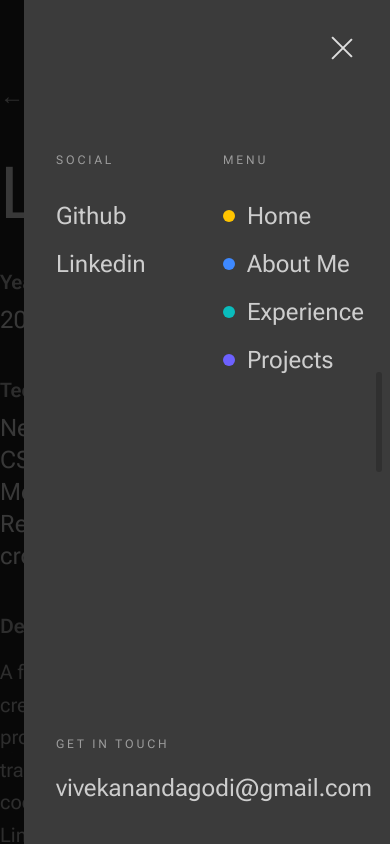
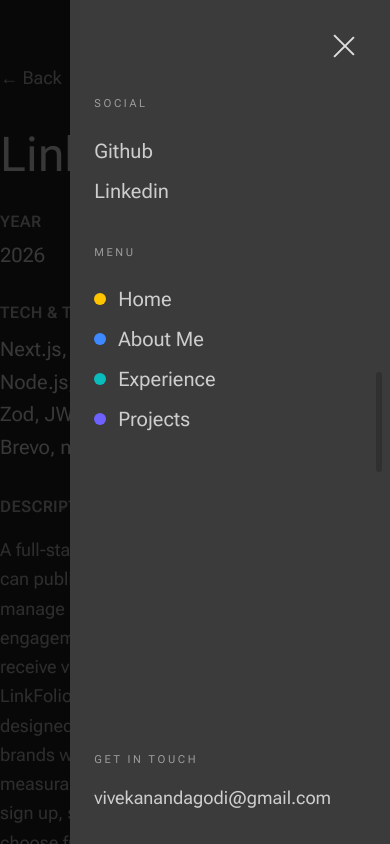
Before and after one commit to mr-nobody-7/portfolio-website, a Next.js app: page /projects/linkfolio in a window 390 px wide. Both pictures are taken after a click on the button "Open menu". Shown: the top 844 px of the page. Built offline with nearby package versions, Linux system fonts and the light colour scheme.

Commit message:
style: refine mobile drawer spacing and project detail typography

```diff
--- a/app/projects/[slug]/page.tsx
+++ b/app/projects/[slug]/page.tsx
@@ -34,50 +34,58 @@ const ProjectPage = async ({
   }
 
   return (
-    <section className="py-20 lg:py-28">
+    <section className="py-16 md:py-20 lg:py-24">
       <div className="container">
         <Link
           href="/"
-          className="inline-flex items-center gap-2 mb-12 text-2xl text-muted-foreground hover:text-primary"
+          className="inline-flex items-center gap-2 mb-10 md:mb-12 text-lg md:text-2xl text-muted-foreground hover:text-primary"
         >
           ← Back
         </Link>
 
-        <h1 className="text-7xl md:text-8xl lg:text-9xl font-anton mb-10 leading-[0.95]">
+        <h1 className="text-5xl md:text-7xl lg:text-8xl font-anton mb-8 md:mb-10 leading-[0.95] max-w-[900px]">
           {project.title}
         </h1>
 
-        <div className="max-w-4xl space-y-10 text-2xl md:text-4xl">
+        <div className="max-w-[860px] space-y-8 md:space-y-10 text-xl md:text-[30px] leading-snug">
           <div>
-            <p className="text-muted-foreground text-xl md:text-2xl mb-2 font-semibold">Year</p>
+            <p className="text-muted-foreground text-base md:text-xl mb-2 font-semibold uppercase tracking-wide">
+              Year
+            </p>
             <p>{project.year}</p>
           </div>
 
           <div>
-            <p className="text-muted-foreground text-xl md:text-2xl mb-2 font-semibold">Tech & Technique</p>
-            <p>{project.techStack.join(", ")}</p>
+            <p className="text-muted-foreground text-base md:text-xl mb-2 font-semibold uppercase tracking-wide">
+              Tech & Technique
+            </p>
+            <p className="leading-relaxed">{project.techStack.join(", ")}</p>
           </div>
 
           <div>
-            <p className="text-muted-foreground text-xl md:text-2xl mb-4 font-semibold">Description</p>
-            <div className="prose prose-invert max-w-none text-muted-foreground text-xl md:text-3xl leading-relaxed">
+            <p className="text-muted-foreground text-base md:text-xl mb-4 font-semibold uppercase tracking-wide">
+              Description
+            </p>
+            <div className="prose prose-invert max-w-[820px] text-muted-foreground text-lg md:text-2xl leading-relaxed prose-p:my-4 prose-li:my-1.5">
               {parse(project.description)}
             </div>
           </div>
 
           <div>
-            <p className="text-muted-foreground text-xl md:text-2xl mb-2 font-semibold">My Role</p>
+            <p className="text-muted-foreground text-base md:text-xl mb-2 font-semibold uppercase tracking-wide">
+              My Role
+            </p>
             <p>{project.role}</p>
           </div>
         </div>
 
-        <div className="flex gap-4 mt-12 flex-wrap">
+        <div className="flex gap-4 mt-10 md:mt-12 flex-wrap">
           {project.liveUrl && (
             <a
               href={project.liveUrl}
               target="_blank"
               rel="noopener noreferrer"
-              className="px-8 py-4 bg-primary text-primary-foreground text-2xl font-anton"
+              className="px-6 md:px-8 py-3.5 md:py-4 bg-primary text-primary-foreground text-xl md:text-2xl font-anton"
             >
               VIEW LIVE
             </a>
@@ -87,7 +95,7 @@ const ProjectPage = async ({
               href={project.sourceCode}
               target="_blank"
               rel="noopener noreferrer"
-              className="px-8 py-4 bg-background-light text-2xl font-anton"
+              className="px-6 md:px-8 py-3.5 md:py-4 bg-background-light text-xl md:text-2xl font-anton"
             >
               SOURCE CODE
             </a>
--- a/components/Navbar.tsx
+++ b/components/Navbar.tsx
@@ -22,7 +22,7 @@ export const Navbar = () => {
         <button
           type="button"
           aria-label={isMenuOpen ? "Close menu" : "Open menu"}
-          className="w-12 h-12 flex flex-col justify-center items-center gap-1.5"
+          className="w-11 h-11 md:w-12 md:h-12 flex flex-col justify-center items-center gap-1.5"
           onClick={() => setIsMenuOpen(!isMenuOpen)}
         >
           <motion.span
@@ -57,22 +57,24 @@ export const Navbar = () => {
 
       {/* Menu */}
       <motion.div
-        className="fixed top-0 right-0 h-screen w-[420px] max-w-[calc(100vw-1.5rem)] bg-[#3b3b3b] z-40 px-8 py-10 md:px-12 md:py-14 flex flex-col"
+        className="fixed top-0 right-0 h-dvh w-[82vw] min-w-[280px] max-w-[420px] bg-[#3b3b3b] z-40 px-6 py-8 sm:px-7 sm:py-9 md:px-12 md:py-14 flex flex-col"
         initial={{ x: "100%" }}
         animate={{ x: isMenuOpen ? 0 : "100%" }}
         transition={{ duration: 0.5, ease: "easeInOut" }}
       >
-        <div className="grid grid-cols-2 gap-8 mt-28">
+        <div className="grid grid-cols-1 md:grid-cols-2 gap-10 md:gap-8 mt-16 md:mt-28">
           <div>
-            <p className="text-xs tracking-[0.24em] text-foreground/60 mb-8">SOCIAL</p>
-            <div className="space-y-4">
+            <p className="text-[11px] tracking-[0.24em] text-foreground/60 mb-6 md:mb-8">
+              SOCIAL
+            </p>
+            <div className="space-y-3 md:space-y-4">
               {SOCIAL_LINKS.map((social, index) => (
                 <motion.a
                   key={social.name}
                   href={social.url}
                   target="_blank"
                   rel="noopener noreferrer"
-                  className="block text-2xl text-foreground/90 hover:text-primary transition-colors capitalize"
+                  className="block text-xl md:text-2xl text-foreground/90 hover:text-primary transition-colors capitalize"
                   initial={{ opacity: 0, y: 12 }}
                   animate={{
                     opacity: isMenuOpen ? 1 : 0,
@@ -89,7 +91,7 @@ export const Navbar = () => {
                   href={PERSONAL_INFO.oldPortfolio}
                   target="_blank"
                   rel="noopener noreferrer"
-                  className="block text-2xl text-foreground/90 hover:text-primary transition-colors"
+                  className="block text-xl md:text-2xl text-foreground/90 hover:text-primary transition-colors"
                   initial={{ opacity: 0, y: 12 }}
                   animate={{
                     opacity: isMenuOpen ? 1 : 0,
@@ -104,8 +106,10 @@ export const Navbar = () => {
           </div>
 
           <div>
-            <p className="text-xs tracking-[0.24em] text-foreground/60 mb-8">MENU</p>
-            <nav className="space-y-4">
+            <p className="text-[11px] tracking-[0.24em] text-foreground/60 mb-6 md:mb-8">
+              MENU
+            </p>
+            <nav className="space-y-3 md:space-y-4">
               {MENU_LINKS.map((link, index) => (
                 <motion.div
                   key={link.name}
@@ -118,7 +122,7 @@ export const Navbar = () => {
                 >
                   <Link
                     href={link.url}
-                    className="inline-flex items-center gap-3 text-2xl text-foreground/90 hover:text-primary transition-colors"
+                    className="inline-flex items-center gap-3 text-xl md:text-2xl text-foreground/90 hover:text-primary transition-colors"
                     onClick={() => setIsMenuOpen(false)}
                   >
                     <span
@@ -138,10 +142,12 @@ export const Navbar = () => {
         </div>
 
         <div className="mt-auto">
-          <p className="text-xs tracking-[0.24em] text-foreground/60 mb-5">GET IN TOUCH</p>
+          <p className="text-[11px] tracking-[0.24em] text-foreground/60 mb-4 md:mb-5">
+            GET IN TOUCH
+          </p>
           <a
             href={`mailto:${GENERAL_INFO.email}`}
-            className="text-2xl text-foreground/90 hover:text-primary transition-colors"
+            className="text-lg sm:text-xl md:text-2xl text-foreground/90 hover:text-primary transition-colors break-all"
           >
             {GENERAL_INFO.email}
           </a>
```
